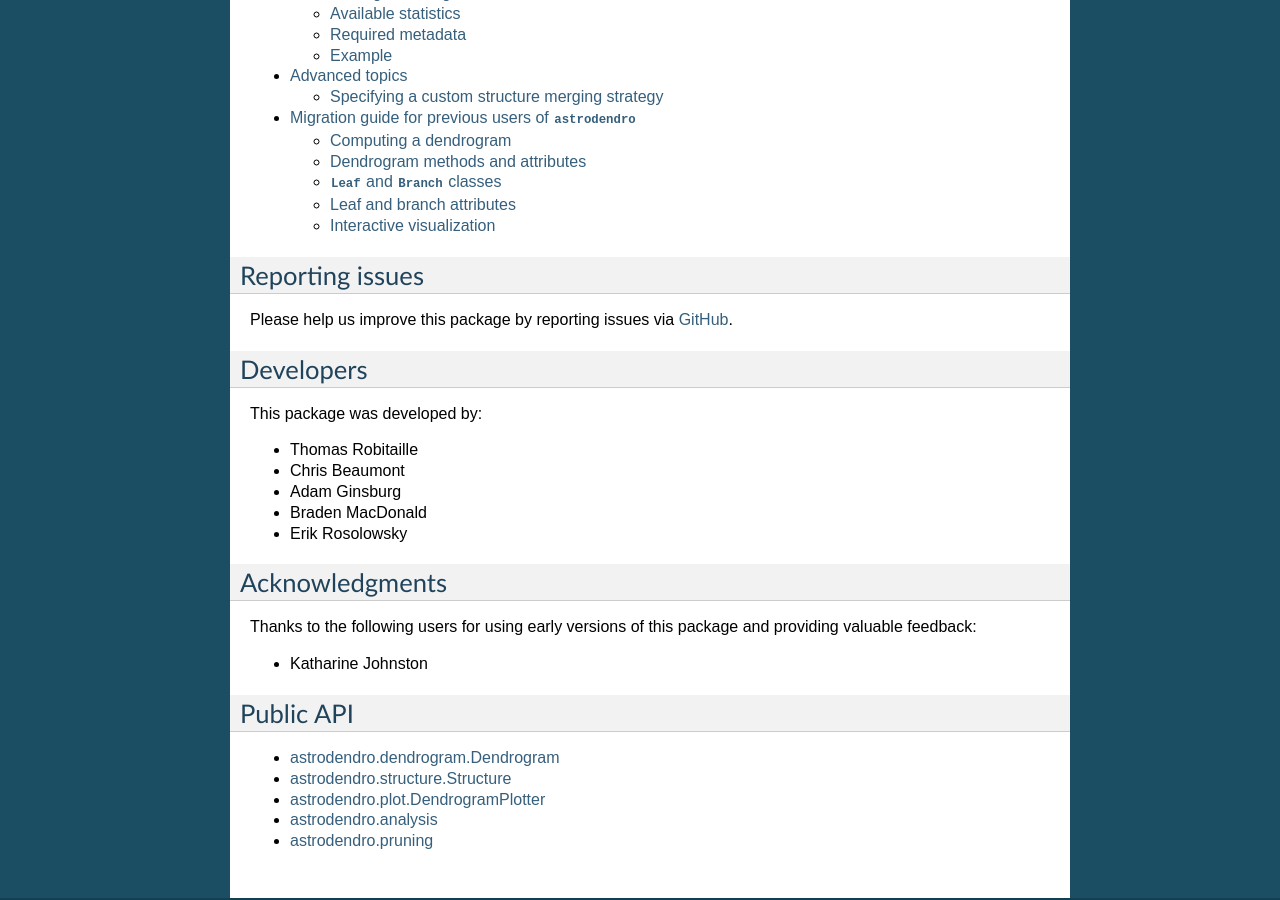
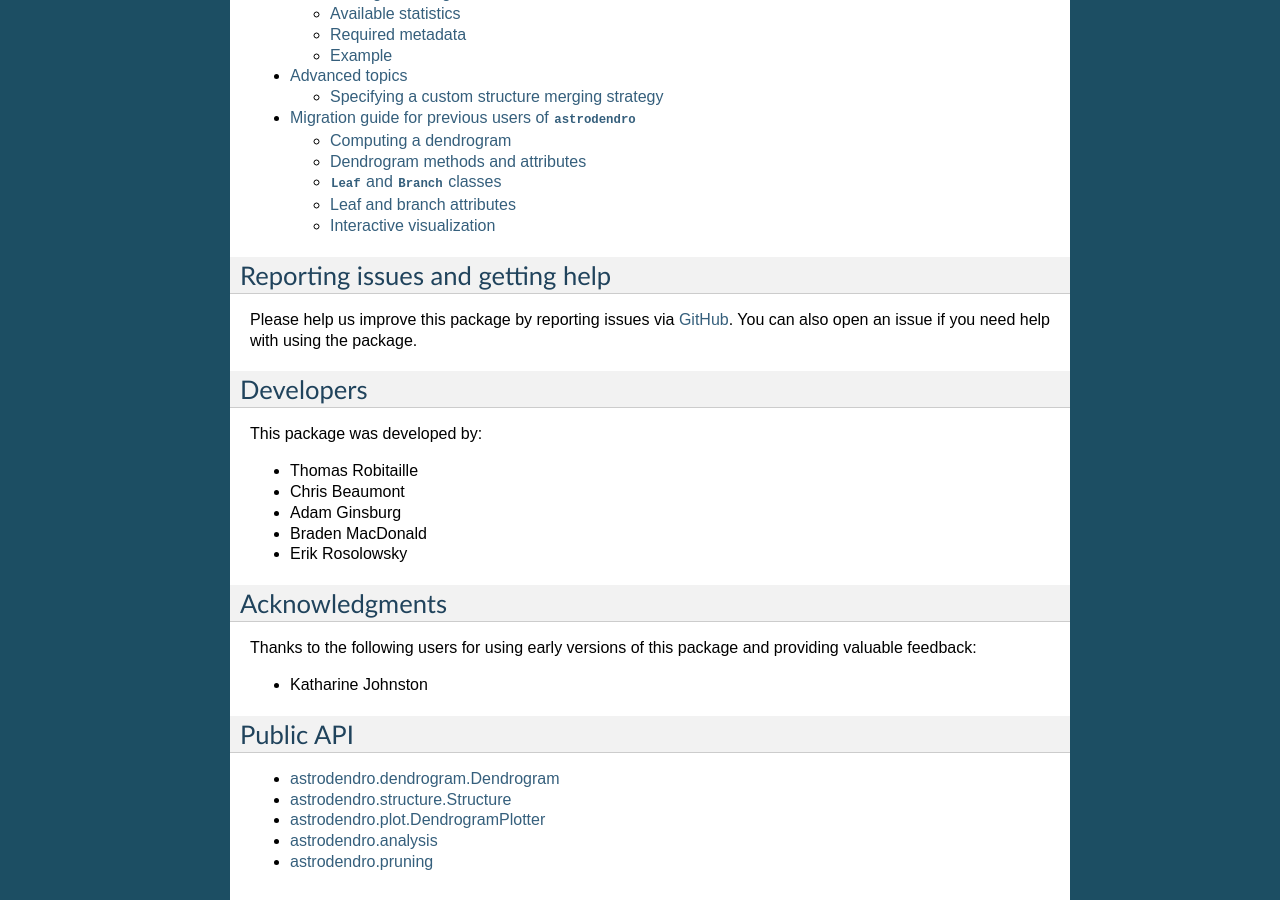
Before and after one commit to dendrograms/astrodendro, a Sphinx documentation site: the page built from docs/index.rst, in a window 1280 px wide and 900 px high, scrolled down 1500 px. Built offline with Sphinx 7.4.7, drawn with Linux system fonts in a browser that asks for light colours; some of the changed text lies outside the part shown.

Commit message:
Added 'getting help'

```diff
--- a/docs/index.rst
+++ b/docs/index.rst
@@ -50,11 +50,12 @@ Documentation
    advanced.rst
    migration.rst
 
-Reporting issues
-----------------
+Reporting issues and getting help
+---------------------------------
 
 Please help us improve this package by reporting issues via `GitHub
-<https://github.com/dendrograms/astrodendro/issues>`_.
+<https://github.com/dendrograms/astrodendro/issues>`_. You can also open an
+issue if you need help with using the package.
 
 Developers
 ----------
```
